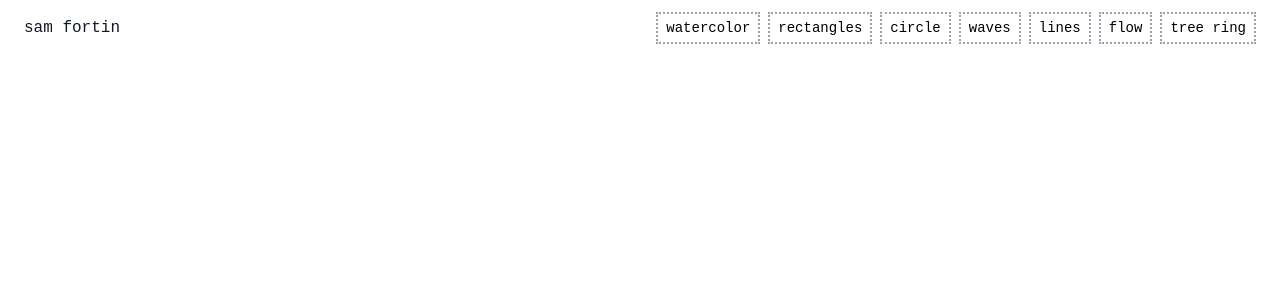
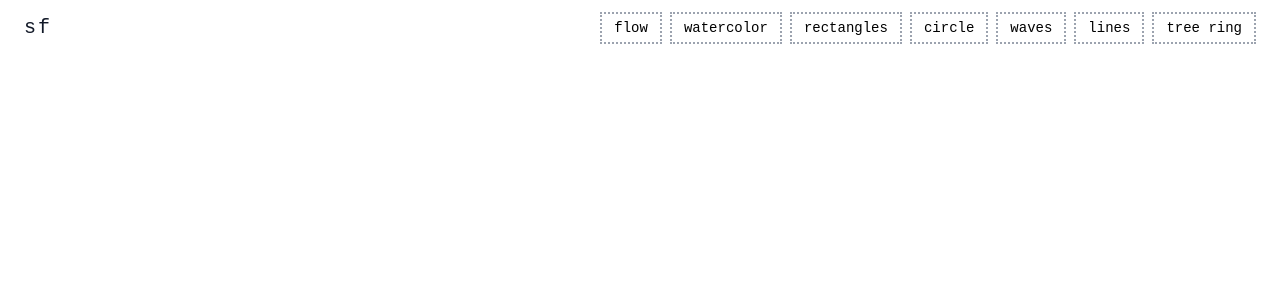
Before and after one commit to sjfortin/1180-site, a React (Vite) app: page / in a window 1280 px wide. Shown: the top 300 px of the page. Built offline with nearby package versions, Linux system fonts and the light colour scheme.

Commit message:
minimalizing

```diff
--- a/src/App.jsx
+++ b/src/App.jsx
@@ -1,4 +1,4 @@
-import { useState } from "react";
+import { useEffect, useState } from "react";
 import { inject } from "@vercel/analytics";
 import Circle from "./components/Circle";
 import Rectangles from "./components/Rectangles";
@@ -19,12 +19,12 @@ const ArtComponents = {
 };
 
 const artStyles = [
+  { style: "flow", name: "flow" },
   { style: "watercolor", name: "watercolor" },
   { style: "rectangles", name: "rectangles" },
   { style: "circle", name: "circle" },
   { style: "waves", name: "waves" },
   { style: "lines", name: "lines" },
-  { style: "flow", name: "flow" },
   { style: "treering", name: "tree ring" },
 ];
 
@@ -43,17 +43,17 @@ function App() {
       <div className="flex items-center flex-col md:flex-row gap-3 justify-between content-between py-3 px-6 bg-white">
         <h1 className="inline-block text-center">
           <a
-            className="text-gray-900 hover:text-gray-400"
+            className="text-gray-900 hover:text-gray-400 text-xl tracking-widest"
             href="https://samfort.in/"
           >
-            sam fortin
+            sf
           </a>
         </h1>
         <ul className="flex gap-2 justify-center flex-wrap">
           {artStyles.map((artStyle) => (
             <li key={artStyle.style}>
               <button
-                className={`bg-white text-sm hover:bg-gray-100 px-2 py-1 border-dotted border-2 ${
+                className={`bg-white text-sm hover:bg-gray-100 px-3 py-1 border-dotted border-2 ${
                   artStyle.style === selectedArtStyle
                     ? "border-gray-900 bg-gray-100"
                     : "border-gray-400"
--- a/src/components/ShapeButton.jsx
+++ b/src/components/ShapeButton.jsx
@@ -2,9 +2,9 @@ import PropTypes from "prop-types";
 
 const ShapeButton = ({ shapeName, handleClick }) => {
   return (
-    <div className="absolute bottom-3 right-3">
+    <div className="absolute bottom-3 left-3">
       <button
-        className="w-24 h-24 rounded-full text-gray-100 px-2 py-1 bg-gray-900 hover:bg-gray-800"
+        className="w-32 h-32 rounded-full text-gray-100 px-2 py-1 bg-gray-900 hover:bg-gray-700"
         onClick={handleClick}
         aria-label={`Change ${shapeName}`}
       >
```
